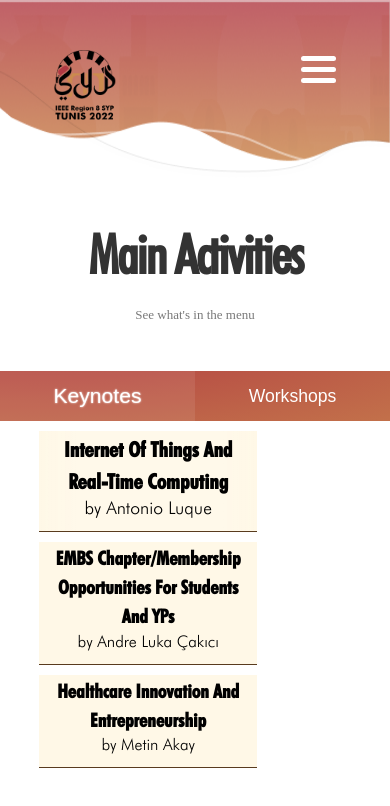
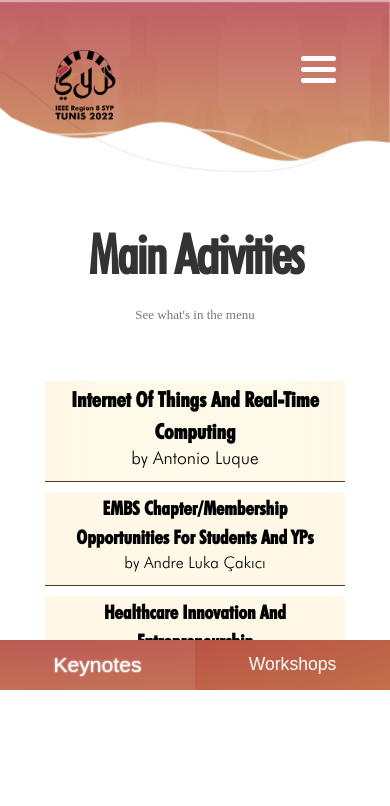
Before and after one commit to IEEE-INSAT/IEEE-R8-SYP-2022, a React (Create React App) app: page /MainActivities in a window 390 px wide. Shown: the top 806 px of the page. Built offline with nearby package versions, Linux system fonts and the light colour scheme; a web font is replaced by a local one.

Commit message:
fixed some css

```diff
--- a/src/components/ActivityList/style.css
+++ b/src/components/ActivityList/style.css
@@ -44,6 +44,9 @@ input[type='radio'] {
         background: linear-gradient(90deg, rgba(255,255,255,0) 0%, rgba(255,255,255,0.1) 17%, rgba(255,255,255,0.1) 84%, rgba(255,255,255,0) 100%), rgba(255, 193, 37, 0.108); ;
         font-size: 110%;
     }
+    .ActivityList{
+        grid-template-columns: 300px;
+    }
 
 }
 
--- a/src/components/MainActivities/style.css
+++ b/src/components/MainActivities/style.css
@@ -42,7 +42,7 @@
     }
     .listContainer{
         display: grid;
-        justify-content: space-around
+        justify-content: space-around;
     }
     .hidden{
         display: none;
--- a/src/components/MainActivityNavBar/style.css
+++ b/src/components/MainActivityNavBar/style.css
@@ -31,7 +31,7 @@ input[type='radio'] {
     }
     .MainActivityNavBar {
         display: flex;
-        position: sticky;
+        position: fixed;
         bottom: 0;
         height: 50px;
         overflow: hidden;
```
